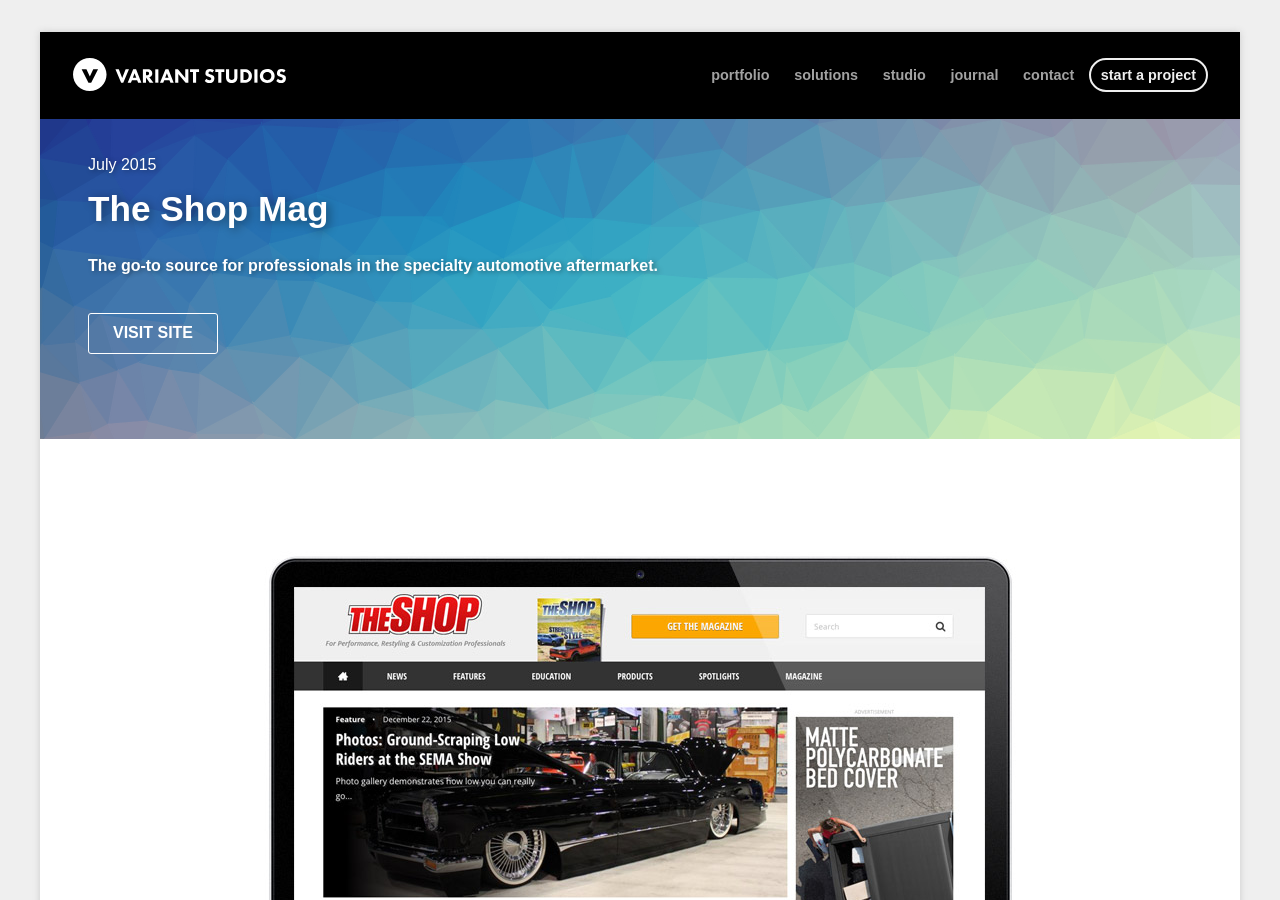
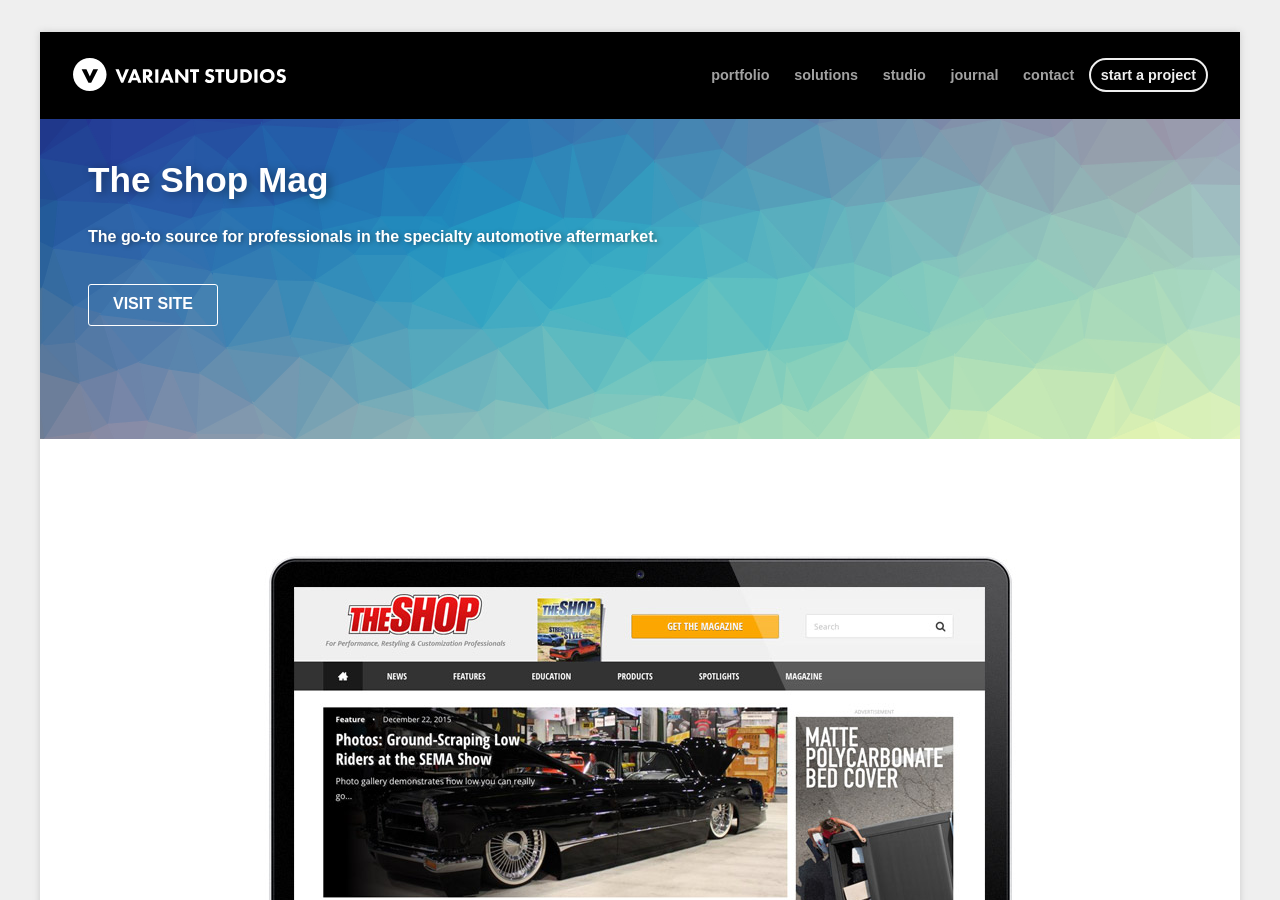
Before and after one commit to variantstudios/variantstudios.com, a Jekyll site: the page built from _portfolio/the-shop.md, in a window 1280 px wide and 900 px high. Built offline with Jekyll 4.4.1, drawn with Linux system fonts in a browser that asks for light colours; nearby versions of some CDN libraries.

Commit message:
Updated '_layouts/project.html' via CloudCannon

```diff
--- a/_layouts/project.html
+++ b/_layouts/project.html
@@ -3,7 +3,7 @@
 ---
 
 <header class="header--banner portfolio-detail-banner">
-    <p class="portfolio-date">{{ page.live_date | date: '%B %Y' }}</p>
+    <!--<p class="portfolio-date">{{ page.live_date | date: '%B %Y' }}</p>-->
     <h1>{{ page.title }}</h1>
     <div class="desc"><p>{{ page.description }}</p></div>
     <div class="btn"><a href="{{ page.link }}" target="_blank">Visit Site</a></div>
```
